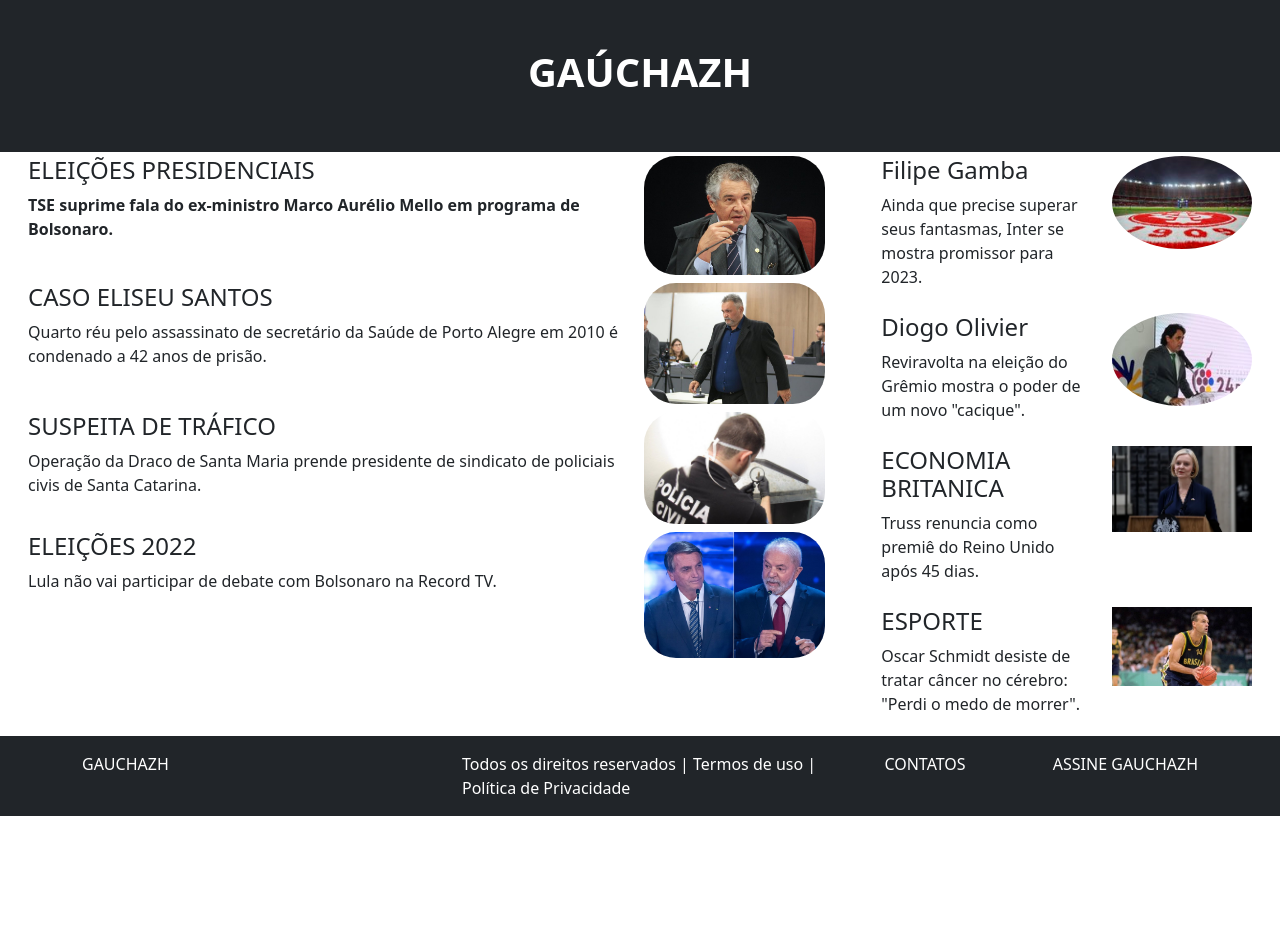
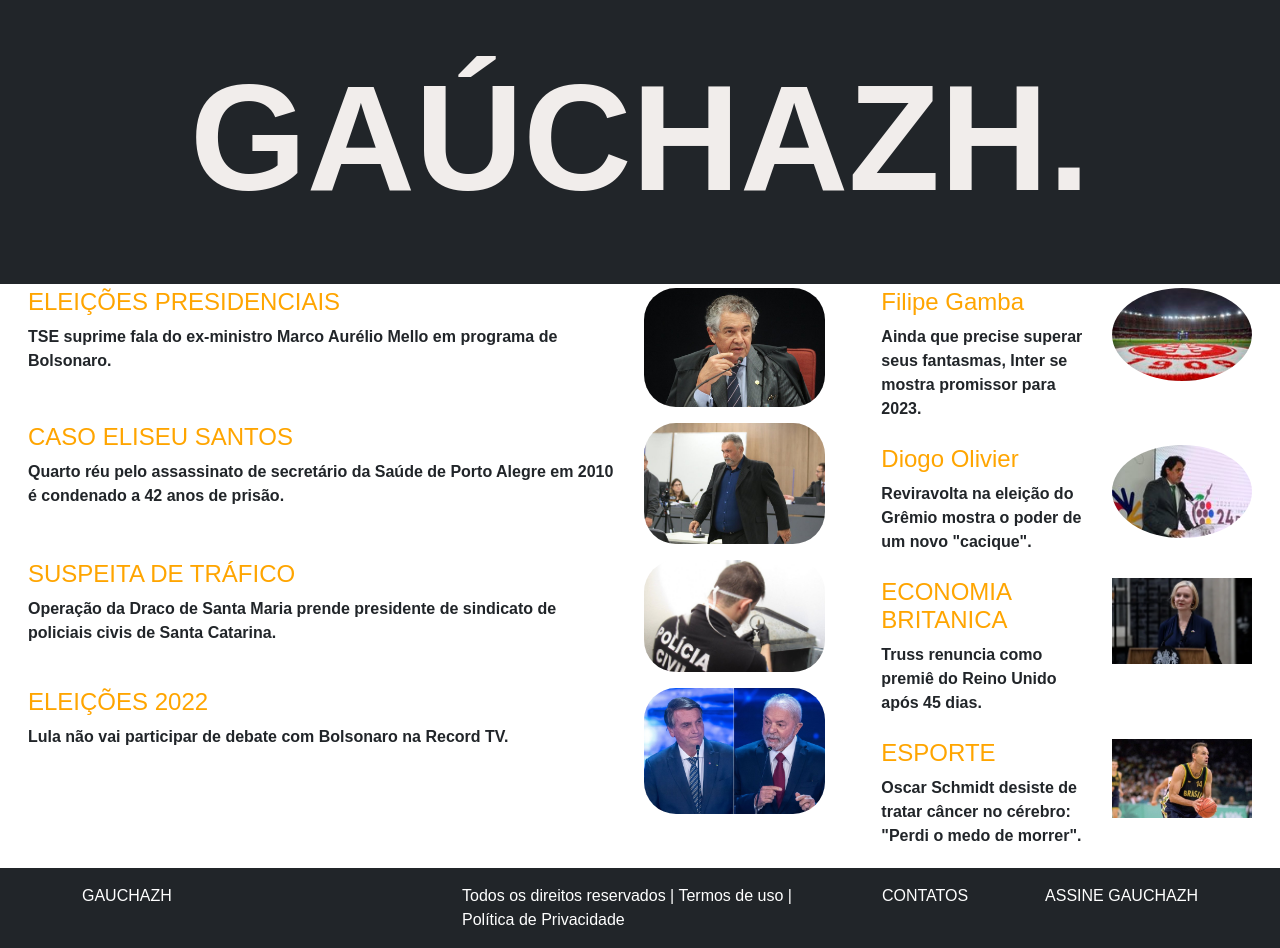
Before and after one commit to anderwvidal/gauchaap2, a PHP site: page / in a window 1280 px wide. Before the commit the page ends 816 px from the top, so only its background shows below. Run offline with PHP 8.4, Linux system fonts and the light colour scheme.

Commit message:
alteracoes2

```diff
--- a/assets/css/style.css
+++ b/assets/css/style.css
@@ -1,13 +1,13 @@
 *{
     font-family: sans-serif;
-    border: 1px solid rgb(223, 3, 3);
 }
 
 
 #headerFont{
     color: rgb(241, 237, 235);
     text-align: center;
-    font-size: 48px;
+    font-size: 150px !important;
+    font-weight: bold;
 }
 
 .subHeadingleft{
@@ -15,9 +15,11 @@
     font-size: 16px;
     margin-bottom: 1px;
 }
-
+h4{
+    color: orange
+}
 p{
-    font-weight: bold;
+    font-weight: bold !important;
 }
 article p{
     margin-top: 1px;
--- a/index.html
+++ b/index.html
@@ -6,6 +6,7 @@
 	<meta http-equiv="X-UA-Compatible" content="IE=edge">
 	<meta name="viewport" content="width=device-width, initial-scale=1.0">
 	<title>Document</title>
+	<link rel="stylesheet" href="assets/css/style.css">
 	<!-- Latest compiled and minified CSS -->
 	<link href="https://cdn.jsdelivr.net/npm/bootstrap@5.2.1/dist/css/bootstrap.min.css" rel="stylesheet">
 	<script src="https://cdn.jsdelivr.net/npm/bootstrap@5.2.1/dist/js/bootstrap.bundle.min.js"></script>
@@ -14,7 +15,7 @@
 <body>
 
 	<header class="bg-dark text-center p-5 text-white">
-		<h1 id="headerFont"><strong>GAÚCHAZH</strong></h1>
+		<h1 id="headerFont">GAÚCHAZH.</h1>
 	</header>
 
 
@@ -26,10 +27,10 @@
 					<div class="row p-1">
 						<div class="col-md-9">
 							<h4>ELEIÇÕES PRESIDENCIAIS</h4>
-							<p><b>TSE suprime fala do ex-ministro Marco Aurélio Mello em programa de Bolsonaro.</b></p>
+							<p>TSE suprime fala do ex-ministro Marco Aurélio Mello em programa de Bolsonaro.</p>
 						</div>
 						<div class="col-md-3">
-							<img class="img-fluid rounded-5" src="assets/img/ELEIÇÕES.jpg" alt="">
+							<img class="img-fluid rounded-5 mb-2" src="assets/img/ELEIÇÕES.jpg" alt="">
 						</div>
 					</div>
 					<div class="row p-1">
@@ -38,7 +39,7 @@
 							<p>Quarto réu pelo assassinato de secretário da Saúde de Porto Alegre em 2010 é condenado a 42 anos de prisão.</p>
 						</div>
 						<div class="col-md-3">
-							<img class="img-fluid rounded-5" src="assets/img/REU.jpg" alt="">
+							<img class="img-fluid rounded-5 mb-2" src="assets/img/REU.jpg" alt="">
 						</div>
 					</div>
 					<div class="row p-1">
@@ -47,7 +48,7 @@
 							<p>Operação da Draco de Santa Maria prende presidente de sindicato de policiais civis de Santa Catarina.</p>
 						</div>
 						<div class="col-md-3">
-							<img class="img-fluid rounded-5" src="assets/img/POLICIA.jpg" alt="">
+							<img class="img-fluid rounded-5 mb-2" src="assets/img/POLICIA.jpg" alt="">
 						</div>
 					</div>
 					<div class="row p-1">
@@ -56,7 +57,7 @@
 							<p>Lula não vai participar de debate com Bolsonaro na Record TV.</p>
 						</div>
 						<div class="col-md-3">
-							<img class="img-fluid rounded-5" src="assets/img/POLITICA.jpg" alt="">
+							<img class="img-fluid rounded-5 mb-2" src="assets/img/POLITICA.jpg" alt="">
 						</div>
 					</div>
 				</div>
@@ -70,7 +71,7 @@
 							<p>Ainda que precise superar seus fantasmas, Inter se mostra promissor para 2023.</p>
 						</div>
 						<div class="col-md-5">
-							<img class="img-fluid rounded-circle" src="assets/img/INTER.jpg" alt="">
+							<img class="img-fluid rounded-circle mb-2" src="assets/img/INTER.jpg" alt="">
 						</div>
 					</div>
 					<div class="row p-1">
@@ -79,7 +80,7 @@
 							<p>Reviravolta na eleição do Grêmio mostra o poder de um novo "cacique".</p>
 						</div>
 						<div class="col-md-5">
-							<img class="img-fluid rounded-circle" src="assets/img/DIOGO.jpg" alt="">
+							<img class="img-fluid rounded-circle mb-2" src="assets/img/DIOGO.jpg" alt="">
 						</div>
 					</div>
 					<div class="row p-1">
```
